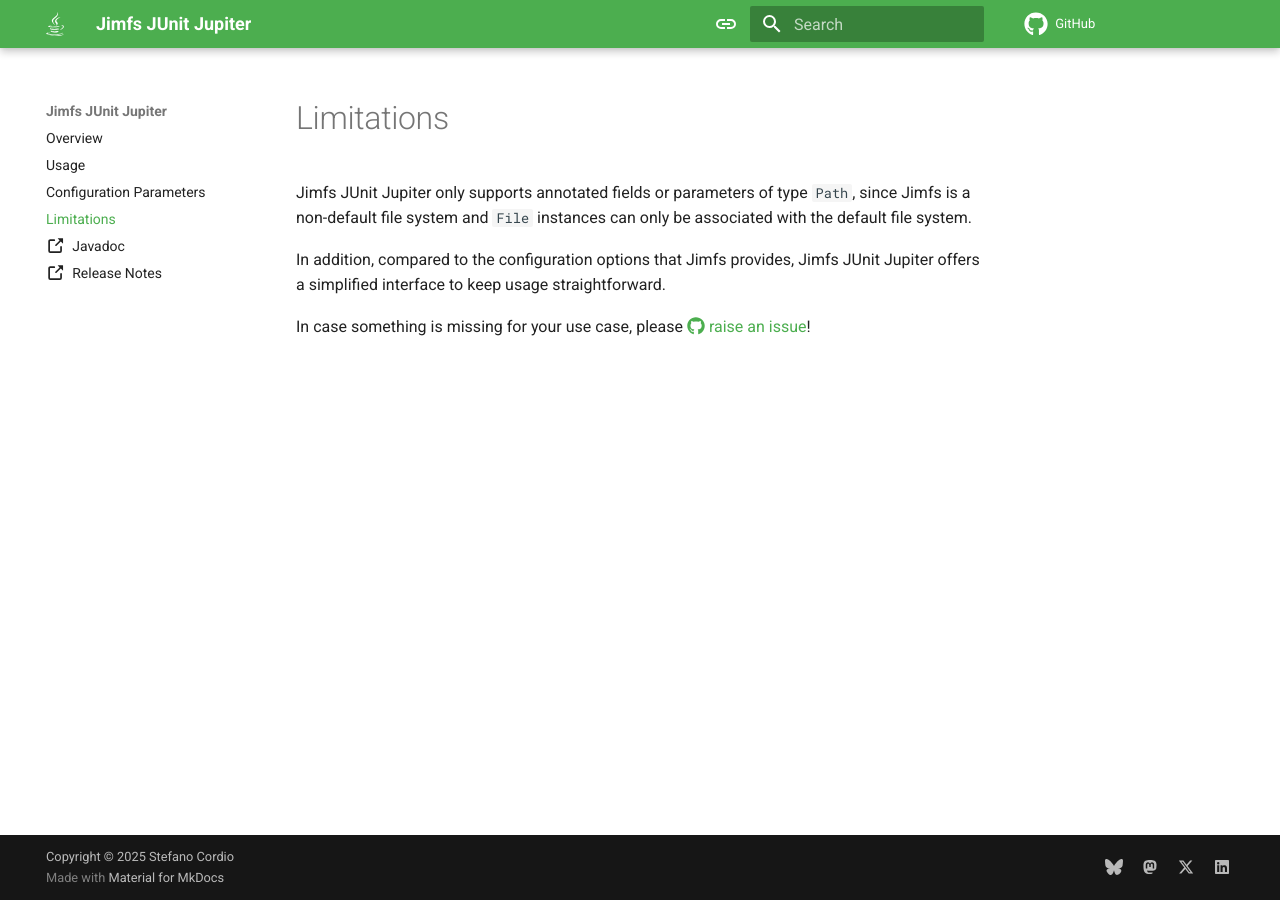
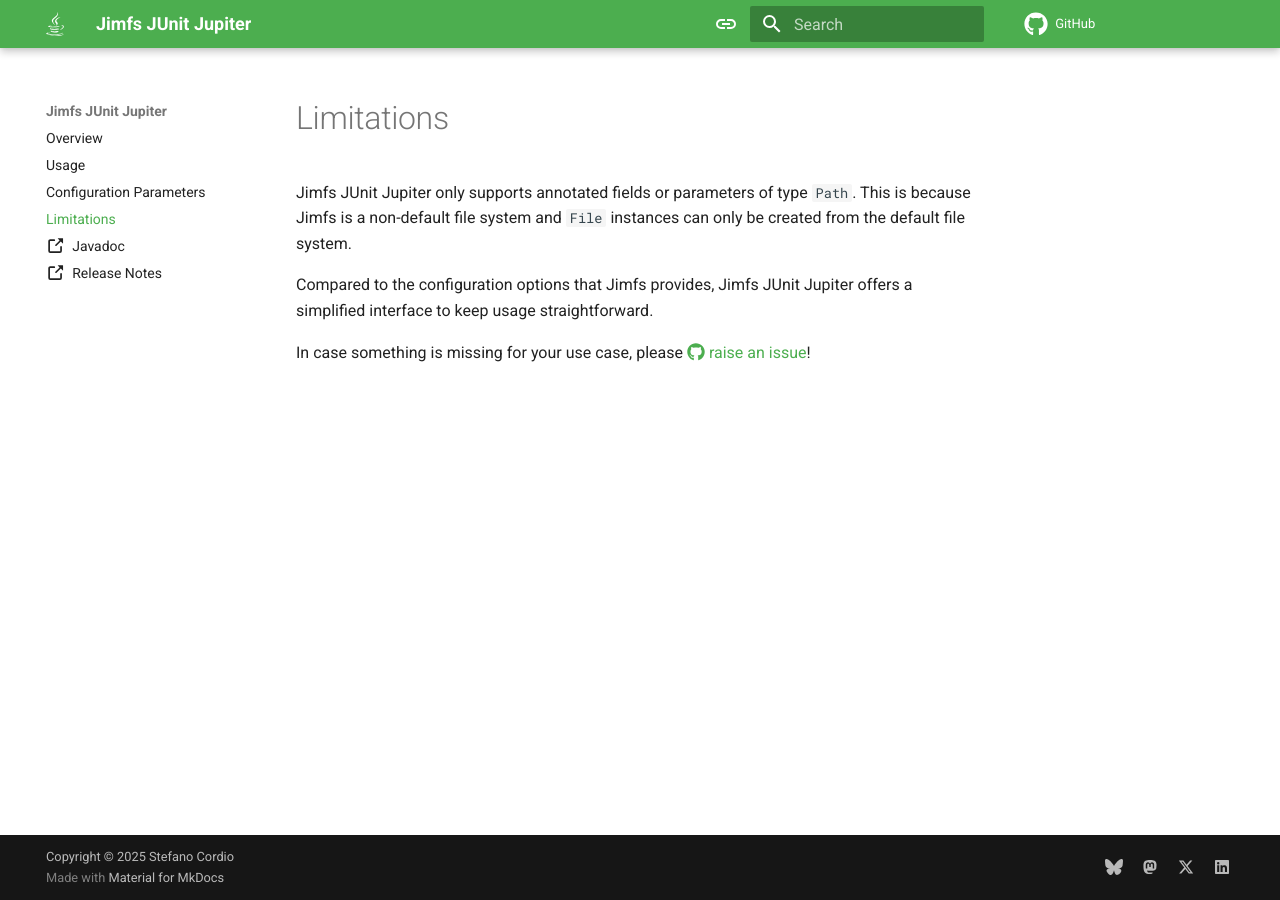
Before and after one commit to scordio/jimfs-junit-jupiter, an MkDocs documentation site: the page built from docs/limitations.md, in a window 1280 px wide. Built offline with MkDocs 1.6.1 and Material for MkDocs 9.7.7, drawn with Linux system fonts in a browser that asks for light colours; comment, search, counter and statistics services are not loaded.

Commit message:
Improve limitations

```diff
--- a/docs/limitations.md
+++ b/docs/limitations.md
@@ -1,10 +1,11 @@
 # Limitations
 
-Jimfs JUnit Jupiter only supports annotated fields or parameters of type `Path`, since Jimfs is a non-default file
-system and `File` instances can only be associated with the default file system.
+Jimfs JUnit Jupiter only supports annotated fields or parameters of type `Path`.
+This is because Jimfs is a non-default file system and `File` instances can only be created from the default file
+system.
 
-In addition, compared to the configuration options that Jimfs provides, Jimfs JUnit Jupiter offers a simplified
-interface to keep usage straightforward.
+Compared to the configuration options that Jimfs provides, Jimfs JUnit Jupiter offers a simplified interface to keep
+usage straightforward.
 
 In case something is missing for your use case,
 please [:fontawesome-brands-github: raise an issue](https://github.com/scordio/jimfs-junit-jupiter/issues/new)!
```
